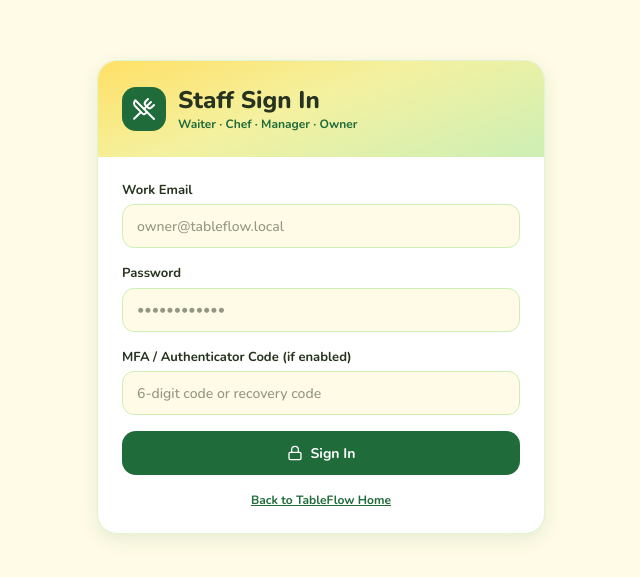
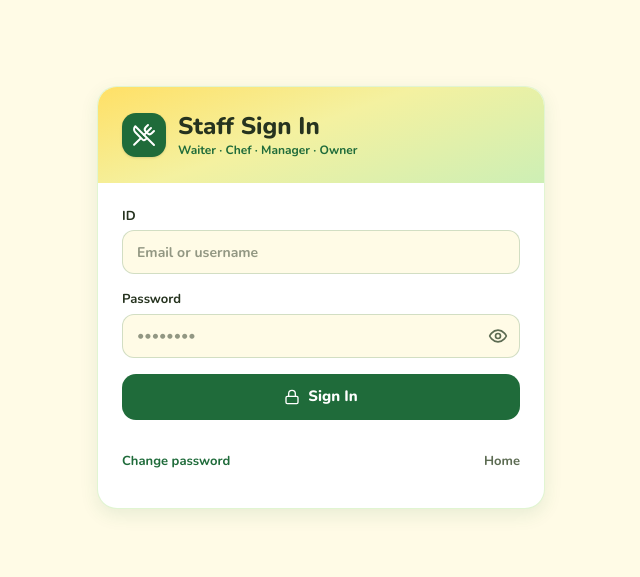
Before and after one commit to thakuramulyasingh16-gif/TableFlow, a Next.js app: page /login in a window 1280 px wide. Shown: the part 103-680 px from the top of the page, without its empty margins (319-959 px from the left). Built offline with nearby package versions, Linux system fonts and the light colour scheme; no server answers.

Commit message:
feat(auth): simplify login to ID and password with 2-step optional MFA and eye toggle

```diff
--- a/src/app/login/page.tsx
+++ b/src/app/login/page.tsx
@@ -1,19 +1,22 @@
 'use client';
 
-import { useEffect, useState } from 'react';
+import React, { useEffect, useState } from 'react';
 import Link from 'next/link';
-import { signIn, getSession } from 'next-auth/react';
+import { getSession, signIn } from 'next-auth/react';
 import { useRouter } from 'next/navigation';
-import { Lock, UtensilsCrossed } from 'lucide-react';
-import { Button, Card } from '@/components/ui';
+import { ArrowLeft, KeyRound, Lock, ShieldCheck, UtensilsCrossed } from 'lucide-react';
+import { Button, Card, PasswordField } from '@/components/ui';
 
 export default function LoginPage() {
   const router = useRouter();
-  const [email, setEmail] = useState('');
+  const [step, setStep] = useState<'credentials' | 'mfa'>('credentials');
+  const [id, setId] = useState('');
   const [password, setPassword] = useState('');
   const [totpCode, setTotpCode] = useState('');
   const [error, setError] = useState('');
   const [submitting, setSubmitting] = useState(false);
+
+  // Forced password change flow if account flagged mustChangePassword
   const [mustChangePassword, setMustChangePassword] = useState(false);
   const [currentPassword, setCurrentPassword] = useState('');
   const [newPassword, setNewPassword] = useState('');
@@ -25,23 +28,65 @@ export default function LoginPage() {
     void fetch('/api/csrf', { credentials: 'include' }).catch(() => {});
   }, []);
 
-  async function handleSubmit(e: React.FormEvent) {
+  async function handleCredentialsSubmit(e: React.FormEvent) {
     e.preventDefault();
     setError('');
     setSubmitting(true);
+
     try {
       const res = await signIn('credentials', {
-        email,
+        id: id.trim(),
         password,
-        totpCode: totpCode.trim() || undefined,
+        redirect: false,
+      });
+
+      if (res?.code === 'mfa_required' || res?.error === 'mfa_required') {
+        setStep('mfa');
+        setTotpCode('');
+        setError('');
+        return;
+      }
+
+      if (!res || res.error) {
+        setError('Invalid ID or password.');
+        return;
+      }
+
+      await handlePostLoginSuccess();
+    } catch {
+      setError('Invalid ID or password.');
+    } finally {
+      setSubmitting(false);
+    }
+  }
+
+  async function handleMfaSubmit(e: React.FormEvent) {
+    e.preventDefault();
+    setError('');
+    setSubmitting(true);
+
+    try {
+      const res = await signIn('credentials', {
+        id: id.trim(),
+        password,
+        totpCode: totpCode.trim(),
         redirect: false,
       });
 
       if (!res || res.error) {
-        setError('Invalid credentials, invalid MFA code, or account locked.');
+        setError('Invalid authenticator code. Please try again.');
         return;
       }
 
+      await handlePostLoginSuccess();
+    } catch {
+      setError('Invalid authenticator code. Please try again.');
+    } finally {
+      setSubmitting(false);
+    }
+  }
+
+  async function handlePostLoginSuccess() {
     // Ensure fresh tf_csrf cookie is bound to session
     await fetch('/api/csrf', { credentials: 'include' }).catch(() => {});
 
@@ -58,11 +103,6 @@ export default function LoginPage() {
     if (role === 'chef') router.push('/kitchen');
     else if (role === 'owner' || role === 'manager') router.push('/admin');
     else router.push('/staff');
-    } catch {
-      setError('Sign in failed. Please try again.');
-    } finally {
-      setSubmitting(false);
-    }
   }
 
   async function handlePasswordChange(e: React.FormEvent) {
@@ -70,8 +110,8 @@ export default function LoginPage() {
     setError('');
     setPasswordSuccess('');
 
-    if (newPassword.length < 12) {
-      setError('New password must be at least 12 characters.');
+    if (newPassword.length < 8) {
+      setError('New password must be at least 8 characters.');
       return;
     }
     if (newPassword !== confirmPassword) {
@@ -113,61 +153,61 @@ export default function LoginPage() {
 
   if (mustChangePassword) {
     return (
-      <div className="min-h-screen bg-cream flex items-center justify-center p-5">
-        <Card className="w-full max-w-md overflow-hidden">
-          <div className="bg-signature-gradient p-6">
+      <div className="min-h-screen bg-cream flex items-center justify-center p-5 font-sans">
+        <Card className="w-full max-w-md overflow-hidden bg-surface shadow-card rounded-2xl border border-leaf/10">
+          <div className="bg-signature-gradient p-6 flex items-center gap-3">
+            <div className="w-11 h-11 rounded-[14px] bg-sun text-ink flex items-center justify-center">
+              <KeyRound className="w-6 h-6" aria-hidden="true" />
+            </div>
+            <div>
               <h1 className="text-[22px] font-extrabold text-ink leading-tight">Change Password Required</h1>
-            <p className="text-[13px] font-medium text-muted mt-1">
-              Your account policy requires setting a new password (min 12 characters) before proceeding.
-            </p>
+              <p className="text-[12px] font-bold text-leaf">Initial Login or Administrative Reset</p>
+            </div>
           </div>
 
           <div className="p-6 space-y-4">
+            <p className="text-[13px] text-muted font-bold">
+              Your account policy requires setting a new password (min 8 characters) before proceeding.
+            </p>
+
             {error && (
               <div role="alert" className="p-3 rounded-[12px] bg-tomato/10 border border-tomato text-tomato text-[13px] font-bold">
                 {error}
               </div>
             )}
+
             {passwordSuccess && (
-              <div role="status" className="p-3 rounded-[12px] bg-mint-bg border border-leaf text-leaf text-[13px] font-bold">
+              <div role="status" className="p-3 rounded-[12px] bg-leaf/10 border border-leaf text-leaf text-[13px] font-bold">
                 {passwordSuccess}
               </div>
             )}
 
             <form onSubmit={handlePasswordChange} className="space-y-4">
-              <div>
-                <label htmlFor="new-password" className="block text-[13px] font-bold text-ink mb-1">
-                  New Password (min 12 characters)
-                </label>
-                <input
-                  id="new-password"
-                  type="password"
-                  required
-                  autoComplete="new-password"
+              <PasswordField
+                id="force-new-password"
+                label="New Password (min 8 characters)"
                 value={newPassword}
                 onChange={(e) => setNewPassword(e.target.value)}
-                  placeholder="At least 12 characters"
-                  className="w-full min-h-[44px] px-3.5 rounded-[12px] bg-cream border border-mint text-ink text-[14px]"
+                placeholder="At least 8 characters"
+                autoComplete="new-password"
+                minLength={8}
+                maxLength={72}
+                required
               />
-              </div>
 
-              <div>
-                <label htmlFor="confirm-password" className="block text-[13px] font-bold text-ink mb-1">
-                  Confirm New Password
-                </label>
-                <input
-                  id="confirm-password"
-                  type="password"
-                  required
-                  autoComplete="new-password"
+              <PasswordField
+                id="force-confirm-password"
+                label="Confirm New Password"
                 value={confirmPassword}
                 onChange={(e) => setConfirmPassword(e.target.value)}
                 placeholder="Repeat new password"
-                  className="w-full min-h-[44px] px-3.5 rounded-[12px] bg-cream border border-mint text-ink text-[14px]"
+                autoComplete="new-password"
+                minLength={8}
+                maxLength={72}
+                required
               />
-              </div>
 
-              <Button type="submit" variant="leaf" fullWidth disabled={submitting}>
+              <Button type="submit" variant="leaf" fullWidth disabled={submitting} className="min-h-[46px] font-extrabold">
                 <Lock className="w-4 h-4" aria-hidden="true" />
                 {submitting ? 'Updating Password...' : 'Save New Password & Continue'}
               </Button>
@@ -179,10 +219,10 @@ export default function LoginPage() {
   }
 
   return (
-    <div className="min-h-screen bg-cream flex items-center justify-center p-5">
-      <Card className="w-full max-w-md overflow-hidden">
+    <div className="min-h-screen bg-cream flex items-center justify-center p-5 font-sans">
+      <Card className="w-full max-w-md overflow-hidden bg-surface shadow-card rounded-2xl border border-leaf/10">
         <div className="bg-signature-gradient p-6 flex items-center gap-3">
-          <div className="w-11 h-11 rounded-[14px] bg-leaf text-surface flex items-center justify-center">
+          <div className="w-11 h-11 rounded-[14px] bg-leaf text-surface flex items-center justify-center shadow-sm">
             <UtensilsCrossed className="w-6 h-6" aria-hidden="true" />
           </div>
           <div>
@@ -193,67 +233,111 @@ export default function LoginPage() {
 
         <div className="p-6 space-y-4">
           {error && (
-            <div role="alert" className="p-3 rounded-[12px] bg-tomato/10 border border-tomato text-tomato text-[13px] font-bold">
+            <div role="alert" className="p-3.5 rounded-[12px] bg-tomato/10 border border-tomato/30 text-tomato text-[13px] font-bold">
               {error}
             </div>
           )}
 
-          <form onSubmit={handleSubmit} className="space-y-4">
+          {step === 'credentials' ? (
+            <form onSubmit={handleCredentialsSubmit} className="space-y-4">
               <div>
-              <label htmlFor="login-email" className="block text-[13px] font-bold text-ink mb-1">
-                Work Email
+                <label htmlFor="login-id" className="block text-[13px] font-bold text-ink mb-1">
+                  ID
                 </label>
                 <input
-                id="login-email"
-                type="email"
+                  id="login-id"
+                  name="id"
+                  type="text"
                   required
                   autoComplete="username"
-                value={email}
-                onChange={(e) => setEmail(e.target.value)}
-                placeholder="owner@tableflow.local"
-                className="w-full min-h-[44px] px-3.5 rounded-[12px] bg-cream border border-mint text-ink text-[14px]"
+                  value={id}
+                  onChange={(e) => setId(e.target.value)}
+                  placeholder="Email or username"
+                  className="w-full min-h-[44px] px-3.5 rounded-[12px] bg-cream border border-leaf/20 text-ink text-[14px] font-bold focus:outline-none focus:ring-2 focus:ring-leaf/50"
                 />
               </div>
-            <div>
-              <label htmlFor="login-password" className="block text-[13px] font-bold text-ink mb-1">
-                Password
-              </label>
-              <input
+
+              <PasswordField
                 id="login-password"
-                type="password"
-                required
-                autoComplete="current-password"
+                name="password"
+                label="Password"
                 value={password}
                 onChange={(e) => setPassword(e.target.value)}
-                placeholder="••••••••••••"
-                className="w-full min-h-[44px] px-3.5 rounded-[12px] bg-cream border border-mint text-ink text-[14px]"
+                placeholder="••••••••"
+                autoComplete="current-password"
+                required
               />
+
+              <Button type="submit" variant="leaf" fullWidth disabled={submitting} className="min-h-[46px] font-extrabold text-[15px]">
+                <Lock className="w-4 h-4" aria-hidden="true" />
+                {submitting ? 'Signing in...' : 'Sign In'}
+              </Button>
+
+              <div className="flex items-center justify-between pt-1">
+                <Link
+                  href="/change-password"
+                  className="text-[13px] font-bold text-leaf hover:underline min-h-[44px] inline-flex items-center py-2"
+                >
+                  Change password
+                </Link>
+                <Link
+                  href="/"
+                  className="text-[13px] font-bold text-muted hover:text-ink hover:underline min-h-[44px] inline-flex items-center py-2"
+                >
+                  Home
+                </Link>
               </div>
+            </form>
+          ) : (
+            <form onSubmit={handleMfaSubmit} className="space-y-4">
+              <div className="flex items-center gap-2 p-3 rounded-xl bg-mint-bg text-leaf">
+                <ShieldCheck className="w-5 h-5 flex-shrink-0" aria-hidden="true" />
+                <span className="text-[13px] font-bold">Two-factor authentication required for this account.</span>
+              </div>
+
               <div>
                 <label htmlFor="login-totp" className="block text-[13px] font-bold text-ink mb-1">
-                MFA / Authenticator Code (if enabled)
+                  Authenticator Code
                 </label>
                 <input
                   id="login-totp"
+                  name="totpCode"
                   type="text"
+                  required
+                  autoFocus
                   autoComplete="one-time-code"
                   value={totpCode}
                   onChange={(e) => setTotpCode(e.target.value)}
                   placeholder="6-digit code or recovery code"
-                className="w-full min-h-[44px] px-3.5 rounded-[12px] bg-cream border border-mint text-ink text-[14px]"
+                  className="w-full min-h-[44px] px-3.5 rounded-[12px] bg-cream border border-leaf/20 text-ink text-[14px] font-bold tracking-widest text-center focus:outline-none focus:ring-2 focus:ring-leaf/50"
                 />
               </div>
-            <Button type="submit" variant="leaf" fullWidth disabled={submitting}>
-              <Lock className="w-4 h-4" aria-hidden="true" />
-              {submitting ? 'Signing in...' : 'Sign In'}
+
+              <div className="flex gap-2">
+                <Button
+                  type="button"
+                  variant="outline-tomato"
+                  onClick={() => {
+                    setStep('credentials');
+                    setTotpCode('');
+                    setError('');
+                  }}
+                  disabled={submitting}
+                  className="min-h-[46px] px-4 font-bold"
+                >
+                  <ArrowLeft className="w-4 h-4 mr-1" aria-hidden="true" /> Back
                 </Button>
+                <Button
+                  type="submit"
+                  variant="leaf"
+                  disabled={submitting}
+                  className="flex-1 min-h-[46px] font-extrabold text-[15px]"
+                >
+                  {submitting ? 'Verifying...' : 'Verify & Continue'}
+                </Button>
+              </div>
             </form>
-
-          <p className="text-center text-[12px] text-muted">
-            <Link href="/" className="underline font-bold text-leaf">
-              Back to TableFlow Home
-            </Link>
-          </p>
+          )}
         </div>
       </Card>
     </div>
--- a/src/auth.ts
+++ b/src/auth.ts
@@ -1,20 +1,25 @@
-import NextAuth from 'next-auth';
+import NextAuth, { CredentialsSignin } from 'next-auth';
 import Credentials from 'next-auth/providers/credentials';
 import bcrypt from 'bcryptjs';
 import { z } from 'zod';
 import { recordAuditLog } from './lib/audit';
 import { getEnv } from './lib/env';
+import { DUMMY_HASH } from './lib/password-policy';
 import { prisma } from './lib/prisma';
 import { enforceRateLimit } from './lib/rate-limit';
 import { consumeRecoveryCode, verifyTotp } from './lib/totp';
 
+export class MfaRequiredError extends CredentialsSignin {
+  code = 'mfa_required';
+}
+
 const MAX_FAILED_LOGINS = 5;
 const LOCKOUT_MINUTES = 15;
-const DUMMY_HASH = '$2b$12$CwTycUXWue0Thq9StjUM0uJ8u1l4P3z9b/3dY8/3L0S1p2nF2qKXe';
 
 const credentialsSchema = z.object({
-  email: z.string().trim().email().max(190),
-  password: z.string().min(8).max(128),
+  id: z.string().trim().min(1).max(190).optional(),
+  email: z.string().trim().min(1).max(190).optional(),
+  password: z.string().min(1).max(128),
   totpCode: z.string().trim().max(32).optional(),
 });
 
@@ -33,7 +38,8 @@ export const { handlers, auth, signIn, signOut } = NextAuth({
     Credentials({
       name: 'Staff Credentials',
       credentials: {
-        email: { label: 'Email', type: 'email' },
+        id: { label: 'ID', type: 'text' },
+        email: { label: 'Email', type: 'text' },
         password: { label: 'Password', type: 'password' },
         totpCode: { label: 'MFA Code', type: 'text' },
       },
@@ -42,21 +48,28 @@ export const { handlers, auth, signIn, signOut } = NextAuth({
         const parsed = credentialsSchema.safeParse(rawCredentials);
         if (!parsed.success) return null;
 
-        const email = parsed.data.email.toLowerCase();
+        const rawId = (parsed.data.id || parsed.data.email || '').trim().toLowerCase();
+        if (!rawId) return null;
+
         const password = parsed.data.password;
 
-        // Separate rate limits per IP and per Email
+        // Separate rate limits per IP and per ID
         const forwarded = req?.headers?.get?.('x-forwarded-for') || '';
         const ip = forwarded.split(',')[0].trim() || '127.0.0.1';
         try {
           await enforceRateLimit('login_ip', ip);
-          await enforceRateLimit('login_email', email);
+          await enforceRateLimit('login_email', rawId);
         } catch {
           return null;
         }
 
-        const user = await prisma.user.findUnique({
-          where: { email },
+        const user = await prisma.user.findFirst({
+          where: {
+            OR: [
+              { email: rawId },
+              { username: { equals: rawId, mode: 'insensitive' } },
+            ],
+          },
           include: { role: true },
         });
 
@@ -66,7 +79,7 @@ export const { handlers, auth, signIn, signOut } = NextAuth({
             action: 'LOGIN_FAILED',
             entityType: 'user',
             ipAddress: ip,
-            metadata: { email, reason: 'unknown_user' },
+            metadata: { id: rawId, reason: 'unknown_user' },
           });
           return null;
         }
@@ -120,7 +133,7 @@ export const { handlers, auth, signIn, signOut } = NextAuth({
           return null;
         }
 
-        // TOTP MFA verification for MFA-enabled accounts or privileged roles
+        // TOTP MFA verification for MFA-enabled accounts
         if (user.mfaEnabled && user.mfaSecret) {
           const code = parsed.data.totpCode?.trim();
           if (!code) {
@@ -132,7 +145,7 @@ export const { handlers, auth, signIn, signOut } = NextAuth({
               entityId: user.id,
               ipAddress: ip,
             });
-            return null;
+            throw new MfaRequiredError();
           }
 
           let mfaOk = verifyTotp(code, user.mfaSecret);
@@ -186,6 +199,7 @@ export const { handlers, auth, signIn, signOut } = NextAuth({
           id: String(user.id),
           name: user.name,
           email: user.email,
+          username: user.username,
           role: user.role.name,
           tokenVersion: user.tokenVersion,
           mustChangePassword: user.mustChangePassword,
@@ -198,6 +212,7 @@ export const { handlers, auth, signIn, signOut } = NextAuth({
       if (user) {
         token.userId = Number(user.id);
         token.role = (user as { role: string }).role;
+        token.username = (user as { username?: string | null }).username;
         token.tokenVersion = (user as { tokenVersion: number }).tokenVersion;
         token.mustChangePassword = (user as { mustChangePassword?: boolean }).mustChangePassword;
       }
@@ -207,6 +222,7 @@ export const { handlers, auth, signIn, signOut } = NextAuth({
       if (session.user) {
         session.user.id = String(token.userId || '');
         (session.user as { role?: string }).role = token.role as string;
+        (session.user as { username?: string | null }).username = token.username as string | null | undefined;
         (session.user as { tokenVersion?: number }).tokenVersion = token.tokenVersion as number;
         (session.user as { mustChangePassword?: boolean }).mustChangePassword = token.mustChangePassword as boolean;
       }
```
Also changed, not shown: 1 other file (tests, documents, lock files or other folders). Lines whose indentation alone changed are shown as unchanged.
